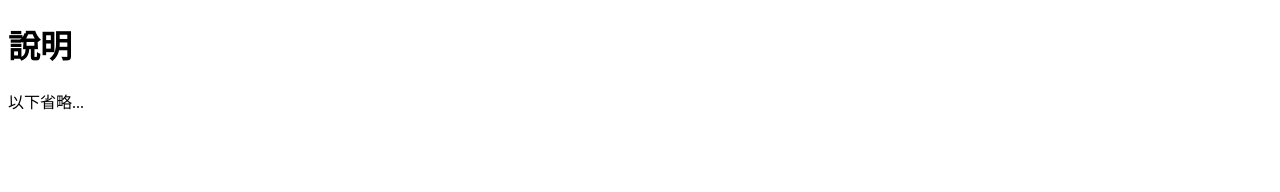
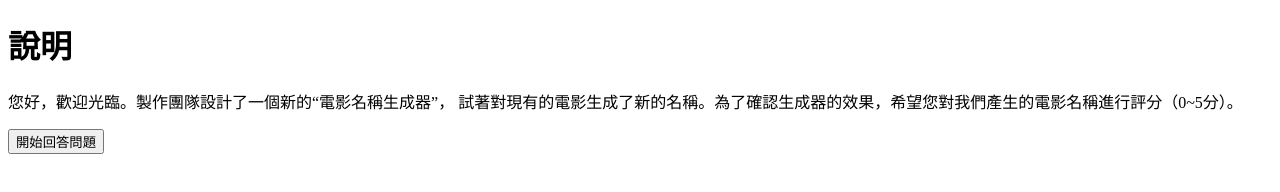
Before and after one commit to bufficecream/NLP_Hands_on_3, a plain HTML site: page index.html in a window 1280 px wide. Drawn offline with Linux system fonts and the light colour scheme.

Commit message:
add instructions

```diff
--- a/index.html
+++ b/index.html
@@ -4,7 +4,17 @@
 
 <h1>說明</h1>
 
-<p>以下省略...</p>
+<p id="demo">
+您好，歡迎光臨。製作團隊設計了一個新的“電影名稱生成器”，
+試著對現有的電影生成了新的名稱。為了確認生成器的效果，希望您對我們產生的電影名稱進行評分（0~5分）。
+</p>
+
+<button type="button" onclick="myFunction()">開始回答問題</button>
+<script>
+function myFunction() {
+    document.getElementById("demo").style.color = "red";
+}
+</script>
 
 </body>
 </html>
```
